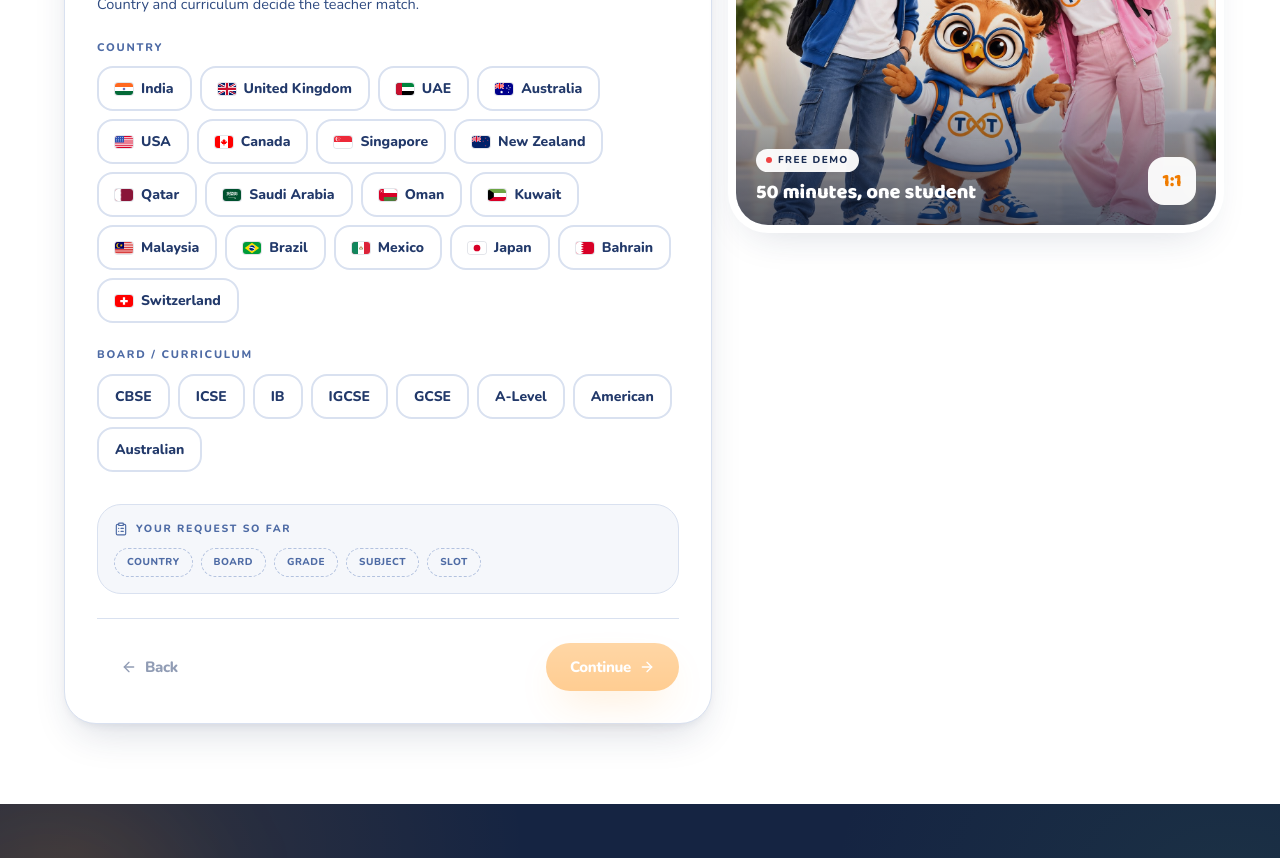
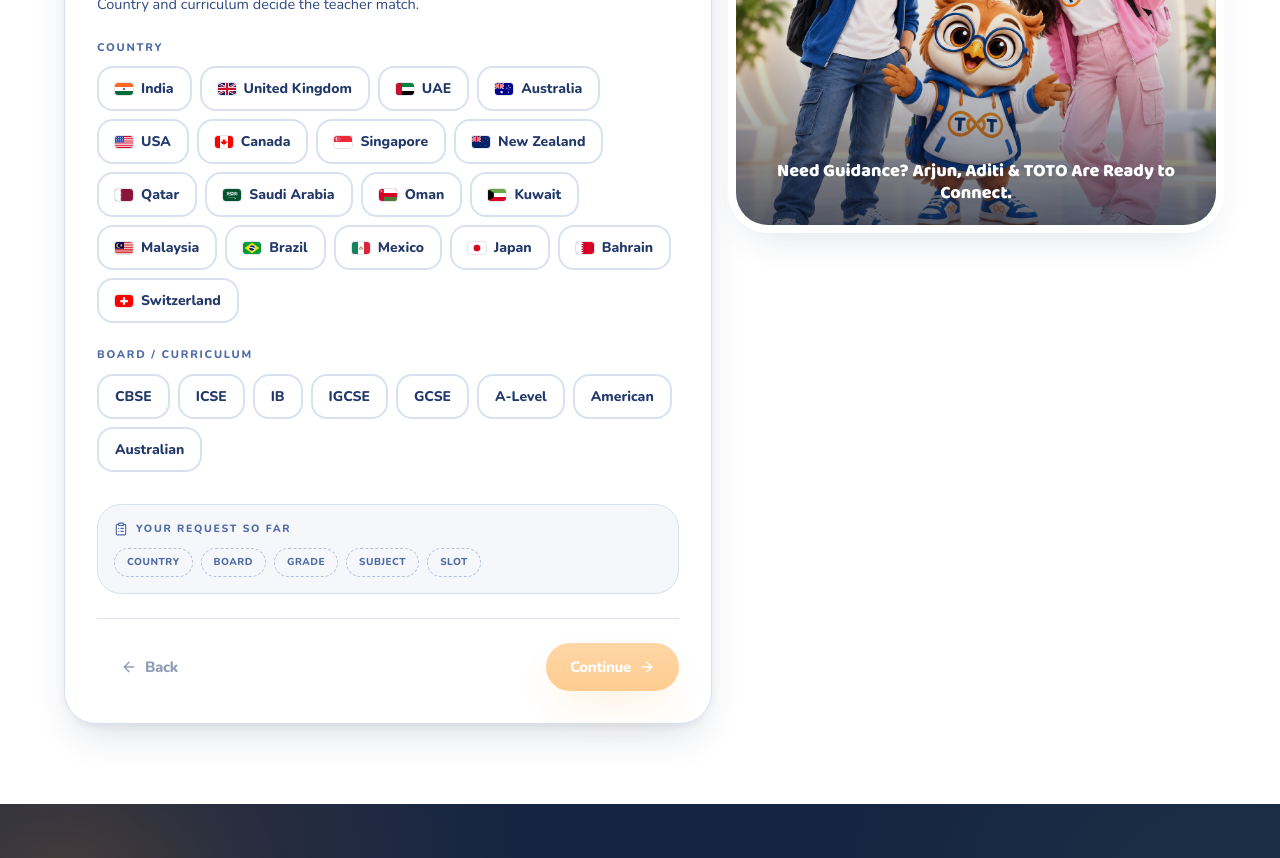
Before and after one commit to Lakshayg001/OnlyTeacher, a React (Vite) app: page /contact in a window 1280 px wide. Shown: the part 800-1658 px from the top of the page. Built offline with nearby package versions, Linux system fonts and the light colour scheme.

Commit message:
Update image overlay text on Contact page

```diff
--- a/src/pages/Contact.tsx
+++ b/src/pages/Contact.tsx
@@ -322,19 +322,11 @@ export default function Contact() {
          className="w-full"
          overlay
         />
-        <div className="absolute inset-x-0 bottom-0 flex items-end justify-between gap-3 p-5">
-         <div>
-          <span className="inline-flex items-center gap-1.5 rounded-full bg-white/95 px-2.5 py-1 text-[10px] font-extrabold uppercase tracking-[0.14em] text-navy-700">
-           <span className="h-1.5 w-1.5 rounded-full bg-red-500" /> Free demo
-          </span>
-          <p className="mt-2 font-display text-xl font-extrabold leading-tight text-white">
-           50 minutes, one student
+         <div className="absolute inset-x-0 bottom-0 p-5 text-center">
+          <p className="font-display text-lg font-extrabold leading-tight text-white drop-shadow-md">
+           Need Guidance? Arjun, Aditi & TOTO Are Ready to Connect.
           </p>
          </div>
-         <span className="grid h-12 w-12 shrink-0 place-items-center rounded-2xl bg-white/95 font-display text-lg font-extrabold text-amber-600">
-          1:1
-         </span>
-        </div>
        </div>
       </Reveal>
 
```
